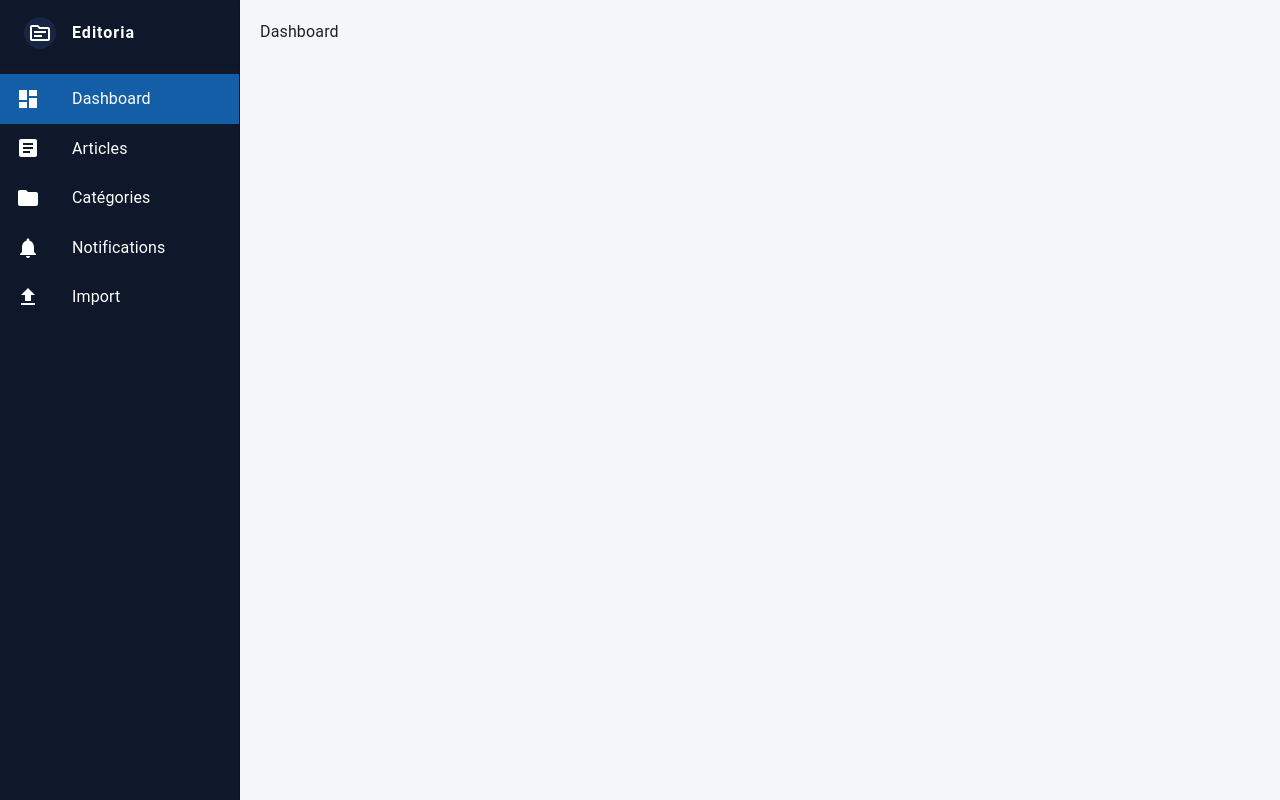
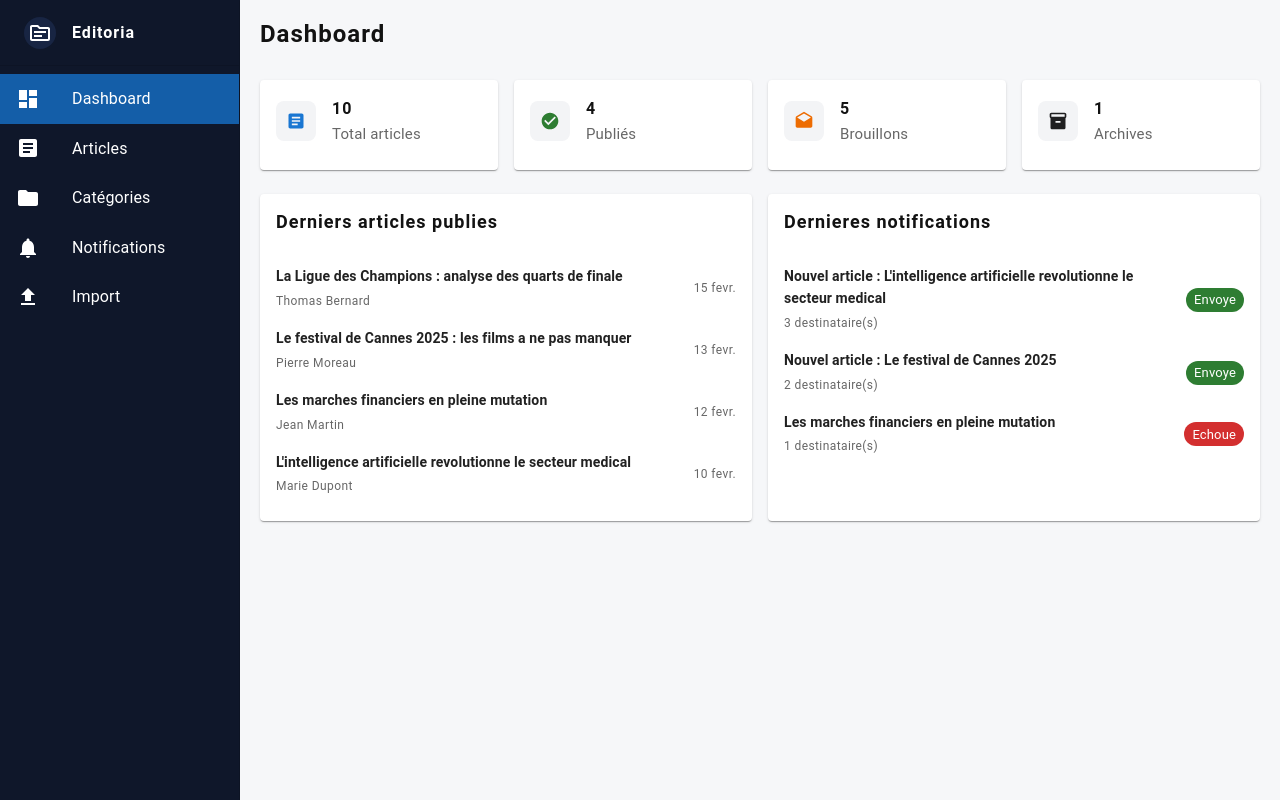
Before and after one commit to crystel1996/editoria, a React (Vite) app: page / in a window 1280 px wide. Built offline with nearby package versions, Linux system fonts and the light colour scheme.

Commit message:
feat: add RecentArticle and RecentNotification components to dashboard

```diff
--- /dev/null
+++ b/src/components/dashboard/recentArticle/index.tsx
@@ -0,0 +1,51 @@
+import { Box, Typography } from "@mui/material";
+import CustomCard from "@components/common/card";
+
+interface Article {
+    id: number;
+    title: string;
+    author: string;
+    date: string;
+}
+
+const LATEST_ARTICLES: Article[] = [
+    { id: 1, title: "La Ligue des Champions : analyse des quarts de finale", author: "Thomas Bernard", date: "15 fevr." },
+    { id: 2, title: "Le festival de Cannes 2025 : les films a ne pas manquer", author: "Pierre Moreau", date: "13 fevr." },
+    { id: 3, title: "Les marches financiers en pleine mutation", author: "Jean Martin", date: "12 fevr." },
+    { id: 4, title: "L'intelligence artificielle revolutionne le secteur medical", author: "Marie Dupont", date: "10 fevr." },
+];
+
+const RecentArticle = () => {
+    return (
+        <CustomCard
+            cardHeaderProps={{ title: "Derniers articles publies" }}
+            cardContent={{
+                attribute: {},
+                children: (
+                    <Box sx={{ display: "flex", flexDirection: "column", gap: 2 }}>
+                        {LATEST_ARTICLES.map((article) => (
+                            <Box
+                                key={article.id}
+                                sx={{ display: "flex", alignItems: "center", justifyContent: "space-between", gap: 2 }}
+                            >
+                                <Box>
+                                    <Typography variant="subtitle2" sx={{ fontWeight: 600 }}>
+                                        {article.title}
+                                    </Typography>
+                                    <Typography variant="caption" color="text.secondary">
+                                        {article.author}
+                                    </Typography>
+                                </Box>
+                                <Typography variant="caption" color="text.secondary">
+                                    {article.date}
+                                </Typography>
+                            </Box>
+                        ))}
+                    </Box>
+                ),
+            }}
+        />
+    );
+};
+
+export default RecentArticle;
--- /dev/null
+++ b/src/components/dashboard/recentNotification/index.tsx
@@ -0,0 +1,67 @@
+import { Box, Chip, Typography } from "@mui/material";
+import CustomCard from "@components/common/card";
+
+interface Notification {
+    id: number;
+    title: string;
+    recipients: string;
+    status: string;
+    color: "success" | "error" | "warning" | "info";
+}
+
+const LATEST_NOTIFICATIONS: Notification[] = [
+    {
+        id: 1,
+        title: "Nouvel article : L'intelligence artificielle revolutionne le secteur medical",
+        recipients: "3 destinataire(s)",
+        status: "Envoye",
+        color: "success",
+    },
+    {
+        id: 2,
+        title: "Nouvel article : Le festival de Cannes 2025",
+        recipients: "2 destinataire(s)",
+        status: "Envoye",
+        color: "success",
+    },
+    {
+        id: 3,
+        title: "Les marches financiers en pleine mutation",
+        recipients: "1 destinataire(s)",
+        status: "Echoue",
+        color: "error",
+    },
+];
+
+const RecentNotification = () => {
+    return (
+        <CustomCard
+            cardHeaderProps={{ title: "Dernieres notifications" }}
+            cardContent={{
+                attribute: {},
+                children: (
+                    <Box sx={{ display: "flex", flexDirection: "column", gap: 2 }}>
+                        {LATEST_NOTIFICATIONS.map((notification) => (
+                            <Box
+                                key={notification.id}
+                                sx={{ display: "flex", alignItems: "center", justifyContent: "space-between", gap: 2 }}
+                            >
+                                <Box>
+                                    <Typography variant="subtitle2" sx={{ fontWeight: 600 }}>
+                                        {notification.title}
+                                    </Typography>
+                                    <Typography variant="caption" color="text.secondary">
+                                        {notification.recipients}
+                                    </Typography>
+                                </Box>
+                                <Chip label={notification.status} color={notification.color} size="small" />
+                            </Box>
+                        ))}
+                    </Box>
+                ),
+            }}
+        />
+    );
+};
+
+export default RecentNotification;
--- /dev/null
+++ b/src/components/dashboard/stats/index.tsx
@@ -0,0 +1,60 @@
+import { Box, Typography } from "@mui/material";
+import { Article, CheckCircle, Drafts, Inventory } from "@mui/icons-material";
+import type { SvgIconComponent } from "@mui/icons-material";
+import CustomCard from "@components/common/card";
+
+interface StatCard {
+    label: string;
+    value: number;
+    icon: SvgIconComponent;
+    color?: 'primary' | 'success' | 'warning' | 'error' | 'info';
+}
+
+const STAT_CARDS: StatCard[] = [
+    { label: "Total articles", value: 10, icon: Article, color: 'primary' },
+    { label: "Publiés", value: 4, icon: CheckCircle, color: 'success' },
+    { label: "Brouillons", value: 5, icon: Drafts, color: 'warning' },
+    { label: "Archives", value: 1, icon: Inventory },
+];
+
+const Stats = () => {
+    return (
+        <Box sx={{ display: "grid", gap: 2, gridTemplateColumns: { xs: "1fr", sm: "repeat(2, 1fr)", lg: "repeat(4, 1fr)" } }}>
+            {STAT_CARDS.map((stat) => (
+                <CustomCard
+                    key={stat.label}
+                    cardContent={{
+                        attribute: {},
+                        children: (
+                            <Box sx={{ display: "flex", alignItems: "center", gap: 2 }}>
+                                <Box
+                                    sx={{
+                                        width: 40,
+                                        height: 40,
+                                        borderRadius: 2,
+                                        backgroundColor: "#F3F4F6",
+                                        display: "flex",
+                                        alignItems: "center",
+                                        justifyContent: "center",
+                                    }}
+                                >
+                                    <stat.icon fontSize="small" color={stat.color as any} />
+                                </Box>
+                                <Box>
+                                    <Typography variant="h6" sx={{ fontWeight: 700 }}>
+                                        {stat.value}
+                                    </Typography>
+                                    <Typography variant="body2" color="text.secondary">
+                                        {stat.label}
+                                    </Typography>
+                                </Box>
+                            </Box>
+                        ),
+                    }}
+                />
+            ))}
+        </Box>
+    );
+};
+
+export default Stats;
--- a/src/pages/dashboard/index.tsx
+++ b/src/pages/dashboard/index.tsx
@@ -1,5 +1,25 @@
+import { Box } from "@mui/material";
+import Title from "@components/common/title";
+import Stats from "@components/dashboard/stats";
+import RecentArticle from "@components/dashboard/recentArticle";
+import RecentNotification from "@components/dashboard/recentNotification";
+import style from "./style";
+
 const DashboardPage = () => {
-    return <>Dashboard</>
-}
+    return (
+        <Box sx={style}>
+            <Box className="header">
+                <Title variant="h3">Dashboard</Title>
+            </Box>
+
+            <Stats />
+
+            <Box sx={{ display: "grid", gap: 2, gridTemplateColumns: { xs: "1fr", lg: "repeat(2, 1fr)" } }}>
+                <RecentArticle />
+                <RecentNotification />
+            </Box>
+        </Box>
+    );
+};
 
 export default DashboardPage;
--- /dev/null
+++ b/src/pages/dashboard/style.ts
@@ -0,0 +1,15 @@
+import type { SxProps } from "@mui/material";
+
+const style: SxProps = {
+    display: "flex",
+    flexDirection: "column",
+    gap: 3,
+    "& .header": {
+        display: "flex",
+        alignItems: "center",
+        justifyContent: "space-between",
+        marginBottom: "8px",
+    },
+};
+
+export default style;
```
